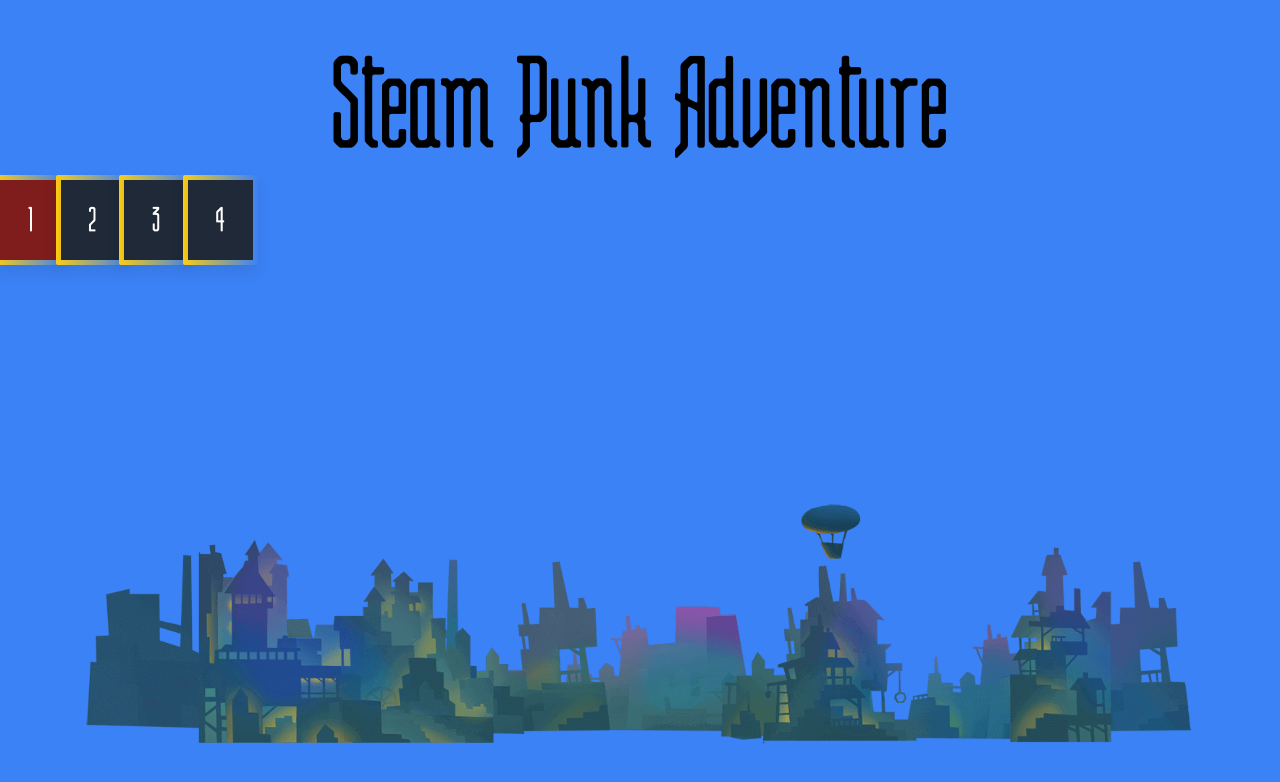
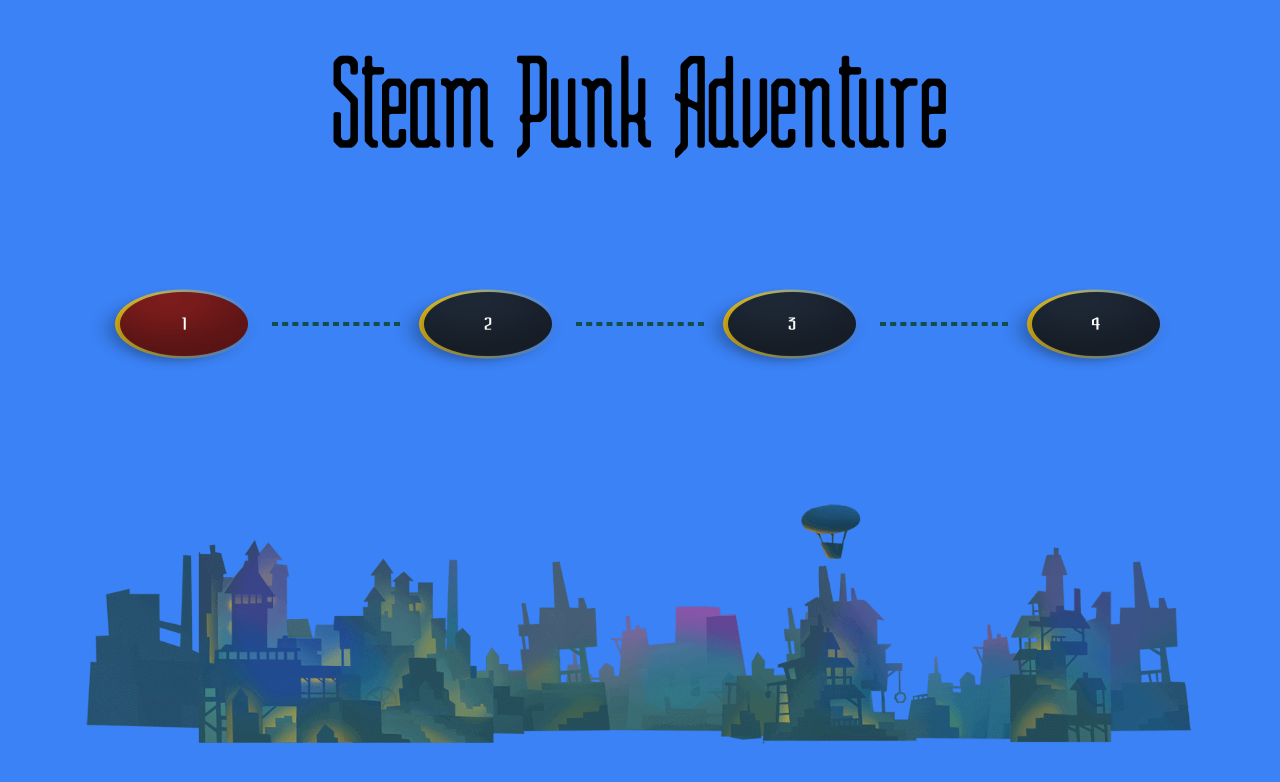
Before and after one commit to AlexandreVolts/SteamPunkAdventure, a React (Create React App) app: page /select-level in a window 1280 px wide. Shown: the top 782 px of the page. Built offline with nearby package versions, Linux system fonts and the light colour scheme.

Commit message:
style(): Improved UI for levels

```diff
--- /dev/null
+++ b/rotate-x-plugin.js
@@ -0,0 +1,14 @@
+const plugin = require('tailwindcss/plugin');
+
+const rotateX = plugin(({ addUtilities }) => {
+  addUtilities({
+    '.rotate-x-40': {
+      transform: 'rotateX(40deg)',
+    },
+    '.rotate-x-60': {
+      transform: 'rotateX(60deg)',
+    },
+  });
+});
+
+module.exports = rotateX;
--- a/src/components/Button.tsx
+++ b/src/components/Button.tsx
@@ -1,8 +1,7 @@
 import { Link } from "react-router-dom";
 import GradientBorder from "./GradientBorder";
 
-interface ButtonProps
-{
+interface ButtonProps {
   text: string;
   to: string;
   disabled?: boolean;
@@ -13,7 +12,7 @@ export default function Button(props: ButtonProps)
     <Link to={props.to} className={props.disabled ? "pointer-events-none" : "pointer-events-auto"}>
       <GradientBorder>
         <button
-          className="bg-red-900 disabled:bg-gray-800 p-7 text-white text-center hover:bg-red-800 cursor-pointer"
+          className="w-full h-full bg-red-900 disabled:bg-gray-800 p-7 text-white text-center hover:bg-red-800 cursor-pointer rounded-full shadow-button select-none"
           disabled={props.disabled}
         >
           {props.text}
--- /dev/null
+++ b/src/components/DashedLine.tsx
@@ -0,0 +1,9 @@
+interface DashedLineProps {
+  disabled?: boolean;
+}
+export default function DashedLine(props: DashedLineProps) {
+  if (props.disabled) {
+    return (<hr className="w-32 border-2 border-teal-900 border-dashed mx-6" />)
+  }
+  return (<hr className="w-32 border-2 border-red-800 border-dashed mx-6" />);
+}
--- a/src/components/GradientBorder.tsx
+++ b/src/components/GradientBorder.tsx
@@ -5,7 +5,7 @@ interface GradientBorderProps {
 }
 export default function GradientBorder(props: GradientBorderProps) {
   return (
-    <div className="relative rounded-sm before:shadow-light before:dark:shadow-dark bg-clip-padding before:content-[' '] before:absolute before:top-0 before:left-0 before:bottom-0 before:right-0 before:m-[-5px] before:z-[-1] z-0 before:bg-gradient-to-r before:from-yellow-400 before:rounded-sm">
+    <div className="w-full h-full relative rounded-sm before:shadow-light before:dark:shadow-dark bg-clip-padding before:content-[' '] before:absolute before:top-0 before:left-0 before:bottom-0 before:right-0 before:m-[-5px] before:z-[-1] z-0 before:bg-gradient-to-r before:from-yellow-400 before:rounded-full">
       {props.children}
     </div>
   );
--- a/src/routes/Home.tsx
+++ b/src/routes/Home.tsx
@@ -1,4 +1,3 @@
-import { Link } from "react-router-dom";
 import Button from "../components/Button";
 
 export default function Home()
--- a/src/routes/SelectLevel.tsx
+++ b/src/routes/SelectLevel.tsx
@@ -1,26 +1,32 @@
 import { useEffect, useState } from "react";
 import Button from "../components/Button";
+import DashedLine from "../components/DashedLine";
 import levels from "./../game/json/levels.json";
 
-export default function SelectLevel()
-{
+export default function SelectLevel() {
   const [allowedLevels, setAllowedLevels] = useState(1);
 
   useEffect(() => {
 
   }, []);
+  const generateButtons = () => Array.from({ length: levels.length }).map((_, index) => (
+    <>
+      <div className="w-32 h-32 rotate-x-60">
+        <Button
+          text={(index + 1).toString()}
+          to={`/game/${index + 1}`}
+          disabled={index >= allowedLevels}
+          key={index}
+        />
+      </div>
+      {index < levels.length - 1 && <DashedLine disabled={index >= allowedLevels - 1} />}
+    </>
+  ));
   return (
-    <div className="flex">
-      {Array.from({length: levels.length}).map((_, index) => {
-        return (
-          <Button
-            text={(index + 1).toString()}
-            to={`/game/${index + 1}`}
-            disabled={index >= allowedLevels}
-            key={index}
-          />
-        );
-      })}
+    <div className="flex justify-center">
+      <div className="flex p-20 overflow-hidden items-center">
+        {generateButtons()}
+      </div>
     </div>
   );
 }
--- a/tailwind.config.js
+++ b/tailwind.config.js
@@ -1,3 +1,5 @@
+const rotateX = require("./rotate-x-plugin");
+
 module.exports = {
   content: [
     "./src/**/*.{js,jsx,ts,tsx}",
@@ -6,15 +8,14 @@ module.exports = {
     fontFamily: {
       'steam-punk': '"Steam Punk Flyer"',
     },
-    boxShadow: {
-      dark: "-1px 8px 20px rgba(0, 0, 0, 0.3)",
-      light: "-1px 8px 15px rgba(0, 0, 0, 0.08)",
-    },
     extend: {
       backgroundImage: {
         'layer2': "url('/public/assets/background/layer2.png')",
       },
+      boxShadow: {
+        'button': '-10px 10px 20px rgba(0, 0, 0, 0.3), -15px -50px 60px rgba(0, 0, 0, 0.3) inset',
+      }
     },
   },
-  plugins: [],
+  plugins: [ rotateX ],
 }
```
Also changed, not shown: src/routes/Game.tsx (line endings or trailing spaces).
